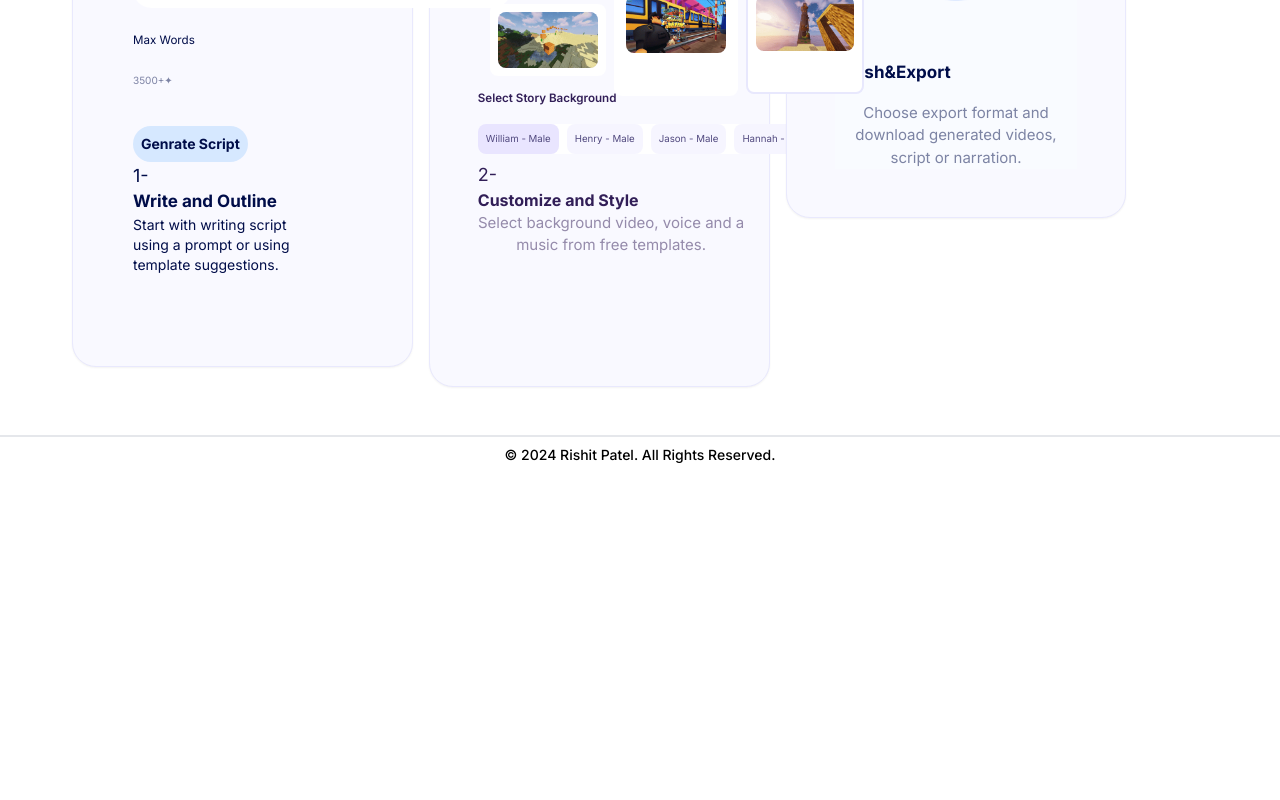
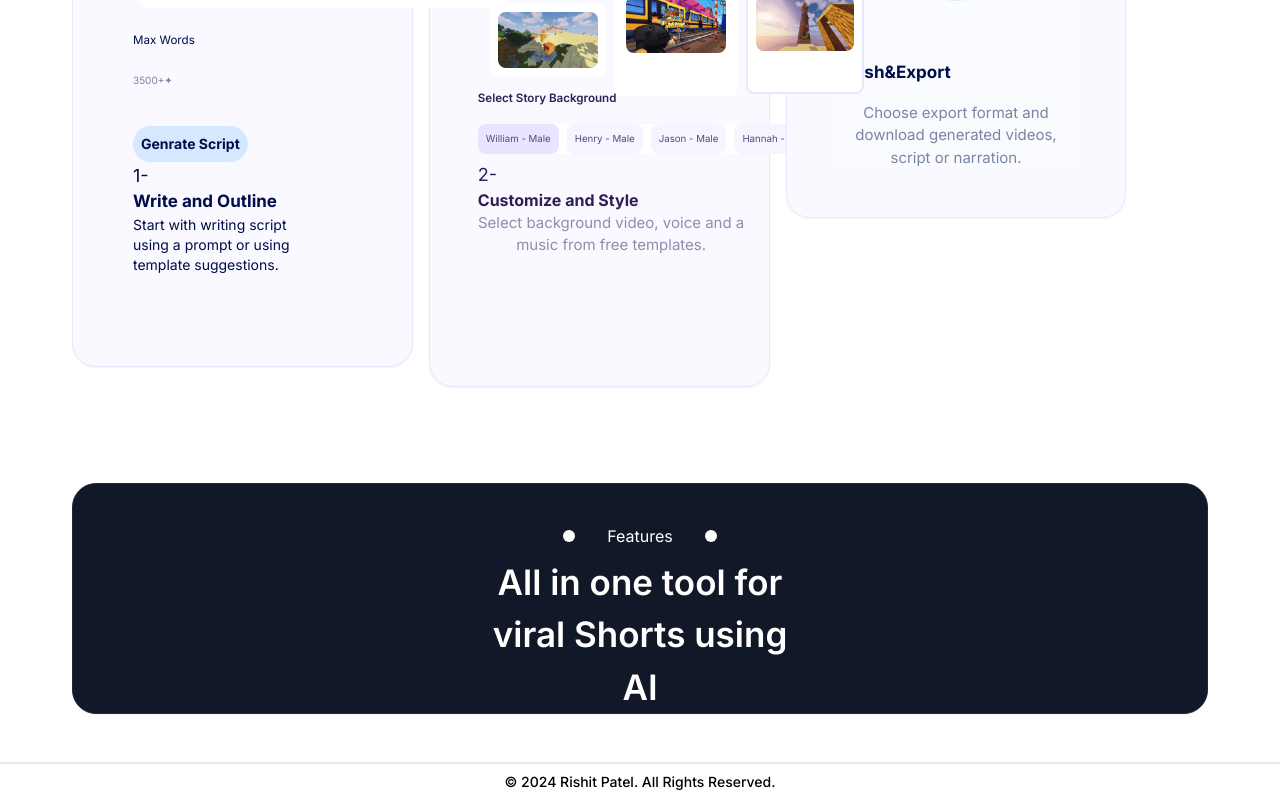
Before and after one commit to masterajima/crayo.ai, a Next.js app: page / in a window 1280 px wide. Shown: the part 1292-2092 px from the top of the page. Before the commit the page ends 1765 px from the top, so only its background shows below. Built offline with nearby package versions, Linux system fonts and the light colour scheme.

Commit message:
addd content and link

```diff
--- a/src/app/page.js
+++ b/src/app/page.js
@@ -2,13 +2,15 @@ import Hero from '@/components/ui/home/hero';
 import { Container } from '../components/ui/containers';
 import WorkCrayo from '@/components/ui/home/work';
 import FeaturesPage from '@/components/ui/home/features';
+import ToolsPage from '@/components/ui/home/tools';
 
 const Home = () => {
   return (
     <div className='flex flex-col justify-start items-start text-center px-6 w-full '>
       <Hero />
       <WorkCrayo />
-      <FeaturesPage></FeaturesPage>
+      <FeaturesPage />
+      <ToolsPage></ToolsPage>
     </div>
   );
 };
--- /dev/null
+++ b/src/components/ui/home/tools.js
@@ -0,0 +1,33 @@
+import { Card } from '@/shadcn/ui/card';
+import { Image } from 'lucide-react';
+import React from 'react';
+import Link from 'next/link';
+
+const ToolsPage = () => {
+  return (
+    <div className='flex flex-col items-center justify-center p-12  w-full'>
+      <Card className='flex flex-col items-center justify-center rounded-3xl border-gray-800  bg-gray-900 p-18 w-full h-full'>
+        <div className='flex flex-col items-center justify-center mt-8'>
+          <div className='flex items-center p-2 rounded-lg px-6 py-2 gap-8 border-white'>
+            <div className='w-3 h-3 rounded-full text-white bg-white'></div>
+            <p className='text-white'>Features</p>
+            <div className='w-3 h-3 rounded-full text-white bg-white'></div>
+          </div>
+          <div className='w-[330px] gap-4 flex flex-col items-start '>
+            <h2 className='text-[35px] font-semibold text-white'>
+              All in one tool for{' '}
+              <span className='text-white text-[35px]'>viral Shorts using AI</span>
+            </h2>
+          </div>
+          <div className='flex flex-wrap gap-10'>
+            <div className='flex items-center justify-center'>
+              <Link></Link>
+            </div>
+          </div>
+        </div>
+      </Card>
+    </div>
+  );
+};
+
+export default ToolsPage;
```
Also changed, not shown: public/assets/images/background.svg (added), public/assets/images/profile.svg (added).
